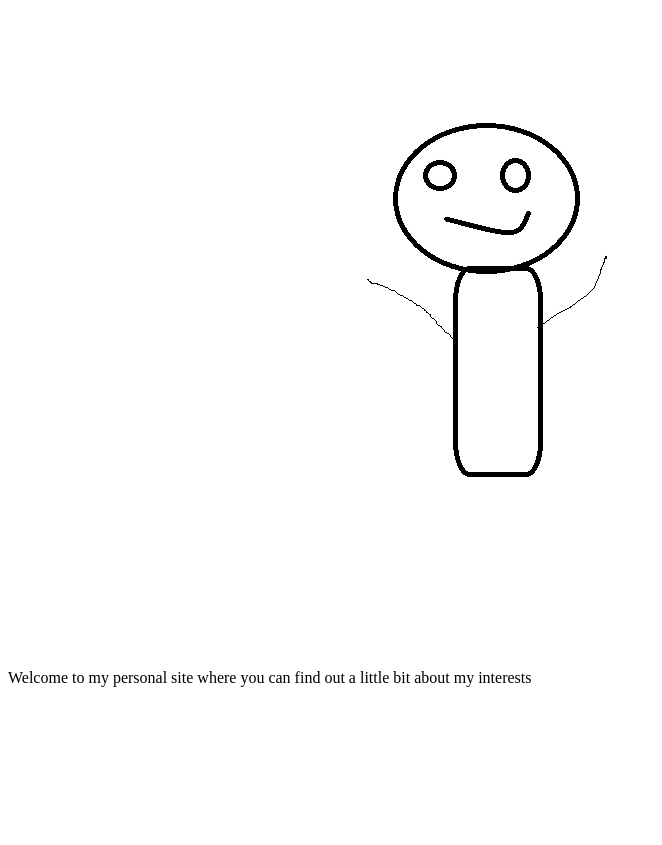
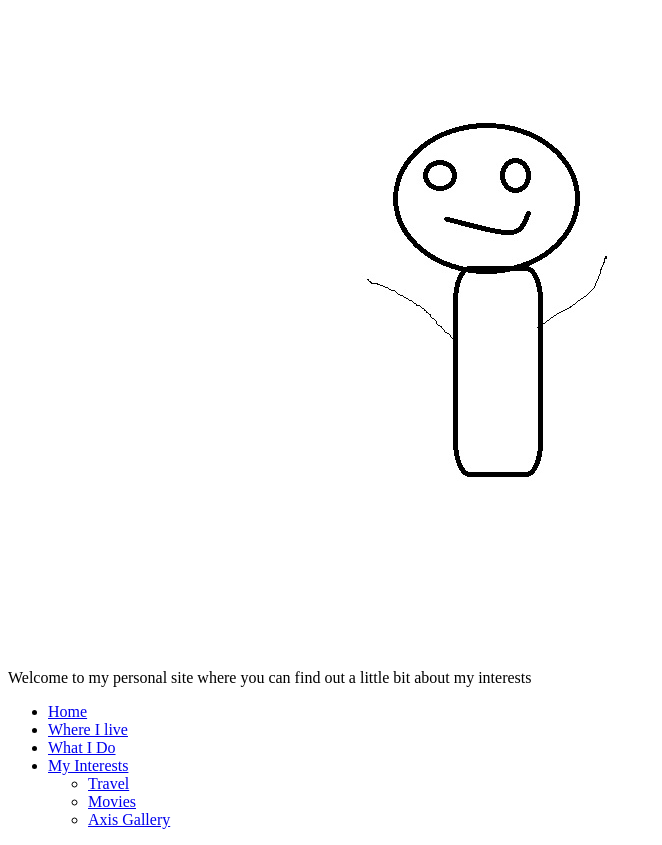
Before and after one commit to RazmikSimonyan/basicportfoliopage, a plain HTML site: page index.html in a window 1280 px wide. Shown: the part 79-924 px from the top of the page, without its empty margins (0-662 px from the left). Before the commit the page ends 800 px from the top, so only its background shows below. Drawn offline with Linux system fonts and the light colour scheme.

Commit message:
saved changes

```diff
--- a/index.html
+++ b/index.html
@@ -10,6 +10,20 @@
     <p><img src="images/portfolioimage.jpg" alt="a fancy portfolio image"></p>
     <p>Welcome to my personal site where you can find out a little bit about my interests</p>
 
+    <nav>
+        <ul>
+            <li><a href="index.html">Home</a></li>
+            <li><a href="where.html">Where I live</a></li>
+            <li><a href="work.html">What I Do</a></li>
 
+            <li><a href="index.html">My Interests</a>
+                <ul>
+                    <li><a href="#">Travel</a></li>
+                    <li><a href="interests/movies.html">Movies</a></li>
+                    <li><a href="#">Axis Gallery</a></li>
+                </ul>
+            </li>
+        </ul>
+    </nav>
 </body>
 </html>
```
Also changed, not shown: interests/movies.html (added, +11 -0 lines), where.html (added, +11 -0 lines).
